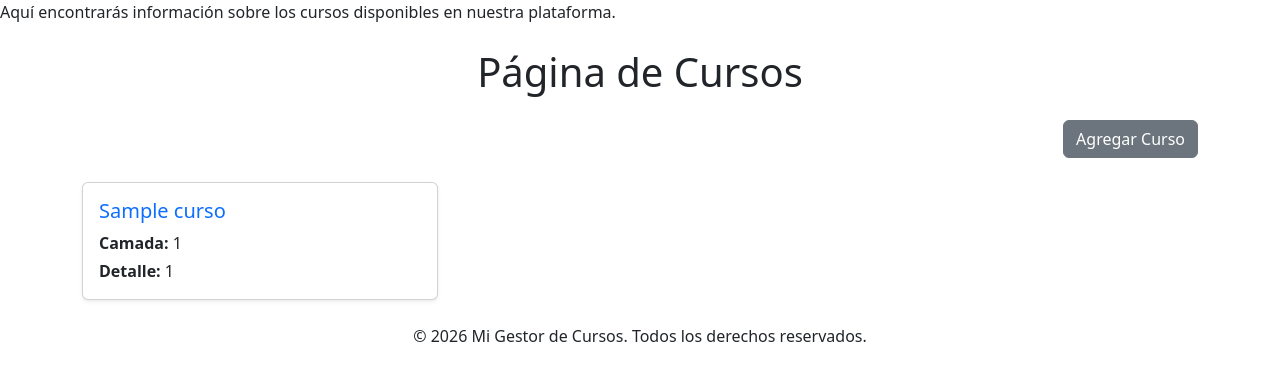
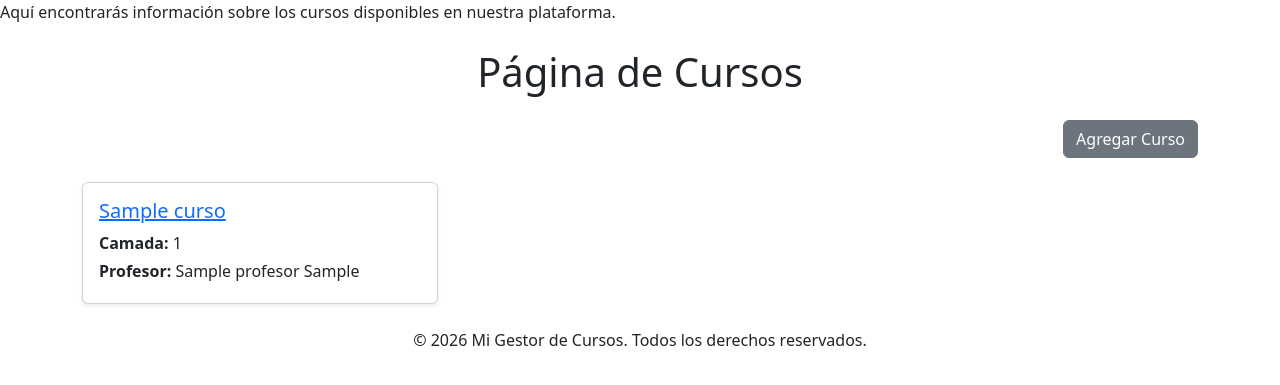
Before and after one commit to MauLen-dev/Primer-Proyecto-Cursos-Django, a Django app: template Proyecto1/myapp/templates/myapp/cursos.html in a window 1280 px wide. Shown: the part 56-441 px from the top of the page. Run offline with Django 5.2, Linux system fonts and the light colour scheme; the template is opened without the code that fills it: values that come from a table or form of the project are taken from there, others are empty; tables that the repository leaves empty hold one stand-in row (values such as "Sample post"); some libraries are stand-ins or nearby versions.

Commit message:
edicion pequeña en cursos.html

```diff
--- a/Proyecto1/myapp/templates/myapp/cursos.html
+++ b/Proyecto1/myapp/templates/myapp/cursos.html
@@ -11,12 +11,10 @@
          <div class="col-md-4 col-sm-6 mb-4">
             <div class="card shadow-sm h-100">
                <div class="card-body">
-                  <h5 class="card-title text-primary"> {{ curso.nombre }} </h5>
+                  <a href="#"><h5 class="card-title text-primary"> {{ curso.nombre }} </h5> </a>
                   <p class="card-text mb-1"> <strong>Camada: </strong> {{ curso.camada }} </p>
-                  <p class="card-text"> <strong> Detalle: </strong> {{ curso.camada }}
-                  </p>
+                  <p class="card-text mb-1"> <strong>Profesor: </strong> {{ profesor.nombre }} {{ profesor.apellido }} </p>
                </div>
-
             </div>
          </div>
          {% empty %}
```
